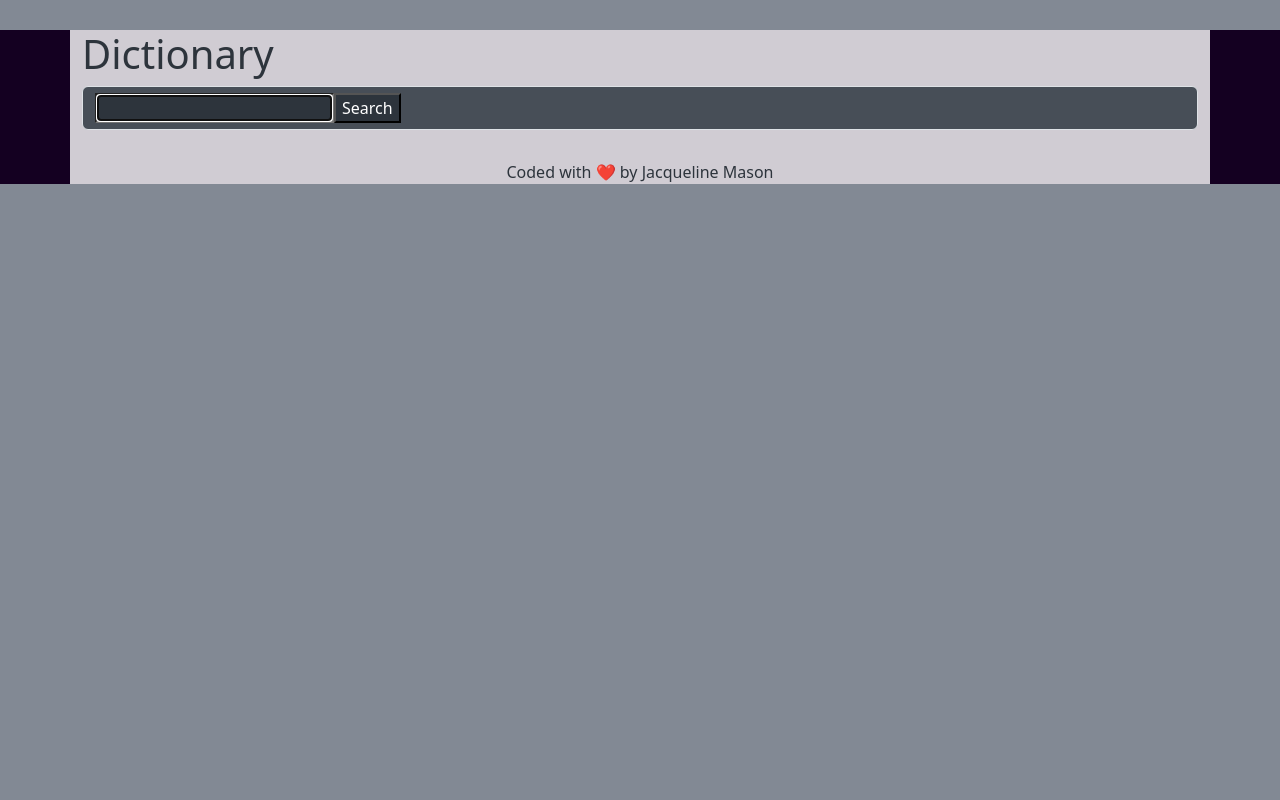
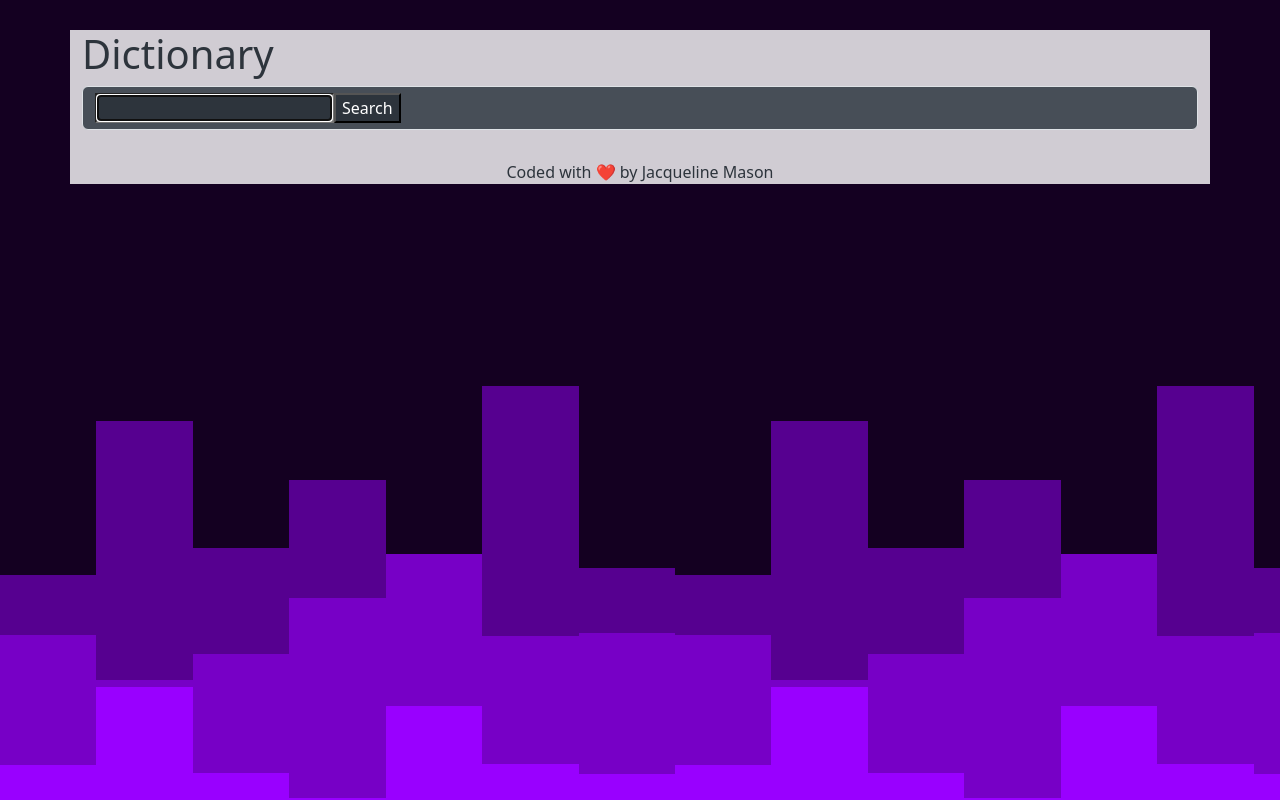
Before and after one commit to rookiebehaviour/react-dictionary-app, a React (Create React App) app: page / in a window 1280 px wide. Built offline with nearby package versions, Linux system fonts and the light colour scheme.

Commit message:
Updated background

```diff
--- a/src/App.css
+++ b/src/App.css
@@ -1,5 +1,6 @@
 html {
   background: #828994;
+  background-image: url("./background.svg");
 }
 
 .App {
```
